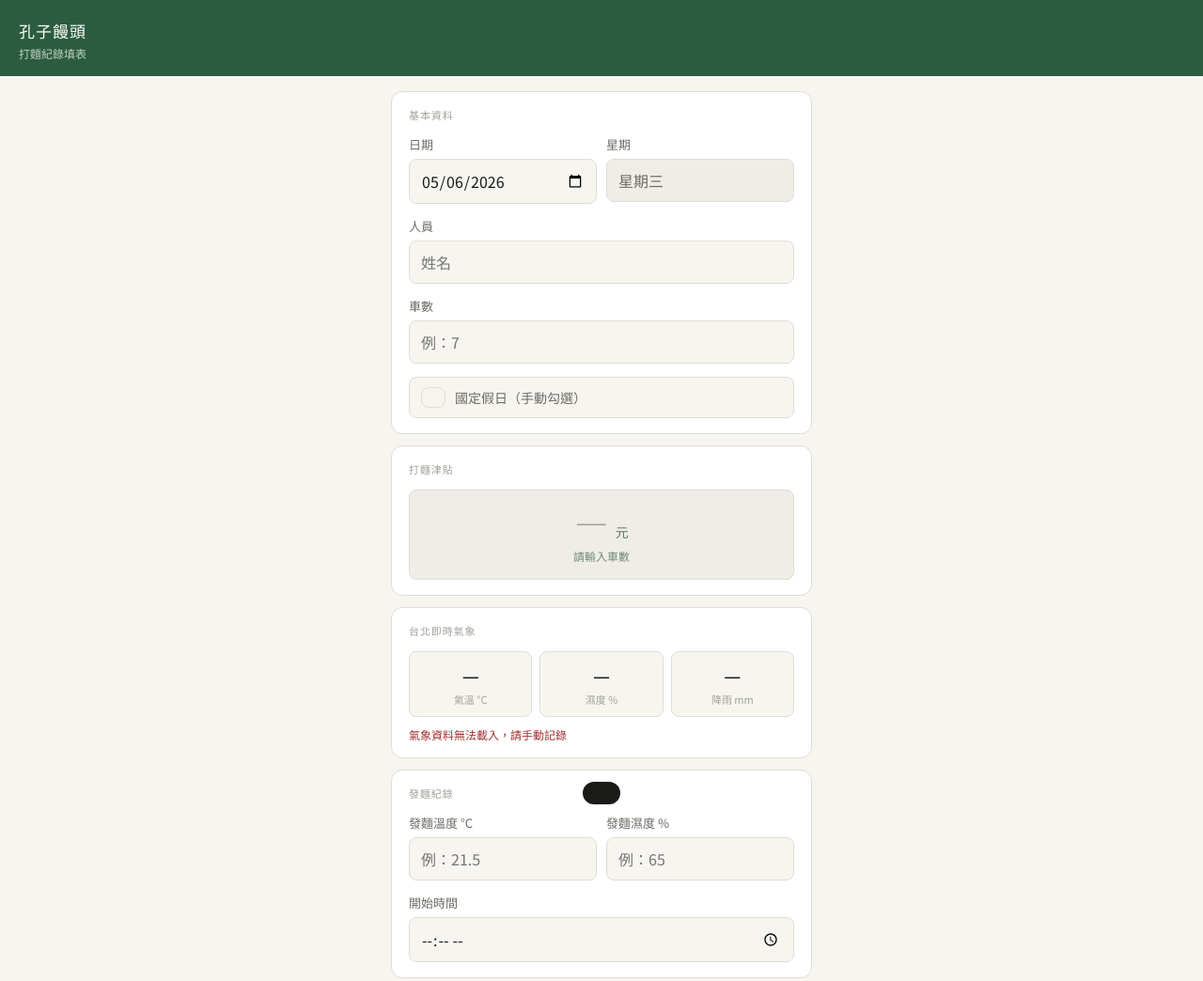
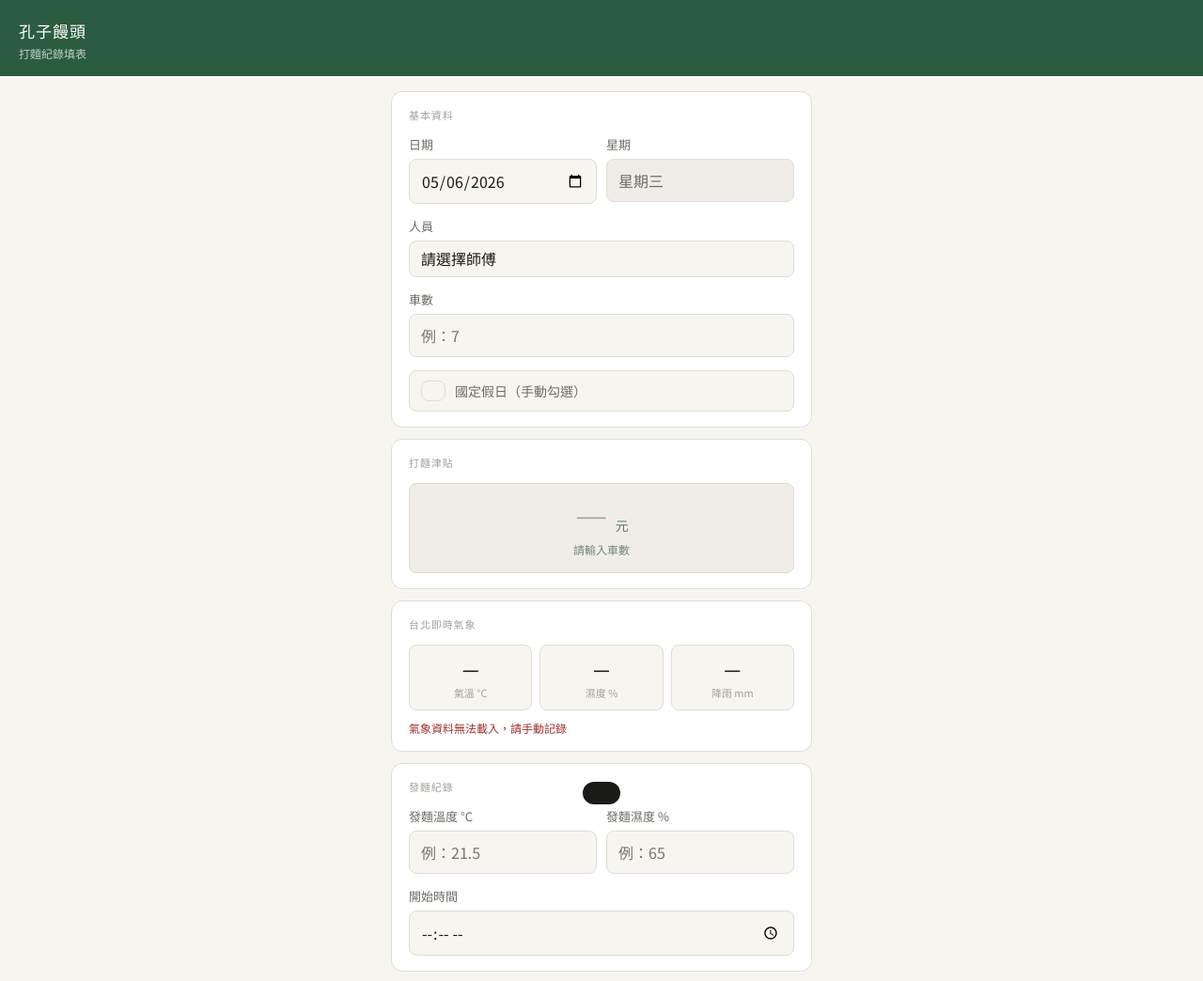
Before and after one commit to confuciusbun/noodle-record, a plain HTML site: page index.html in a window 1280 px wide. Shown: the top 1044 px of the page at 94% size. Drawn offline with Linux system fonts and the light colour scheme; no server answers.

Commit message:
師傅下拉選單

```diff
--- a/index.html
+++ b/index.html
@@ -229,7 +229,12 @@
     </div>
     <div class="field">
       <label>人員</label>
-      <input type="text" id="f-worker" placeholder="姓名">
+      <select id="f-worker">
+        <option value="">請選擇師傅</option>
+        <option value="林大耀">林大耀</option>
+        <option value="張國偉">張國偉</option>
+        <option value="張國俊">張國俊</option>
+      </select>
     </div>
     <div class="field">
       <label>車數</label>
```
